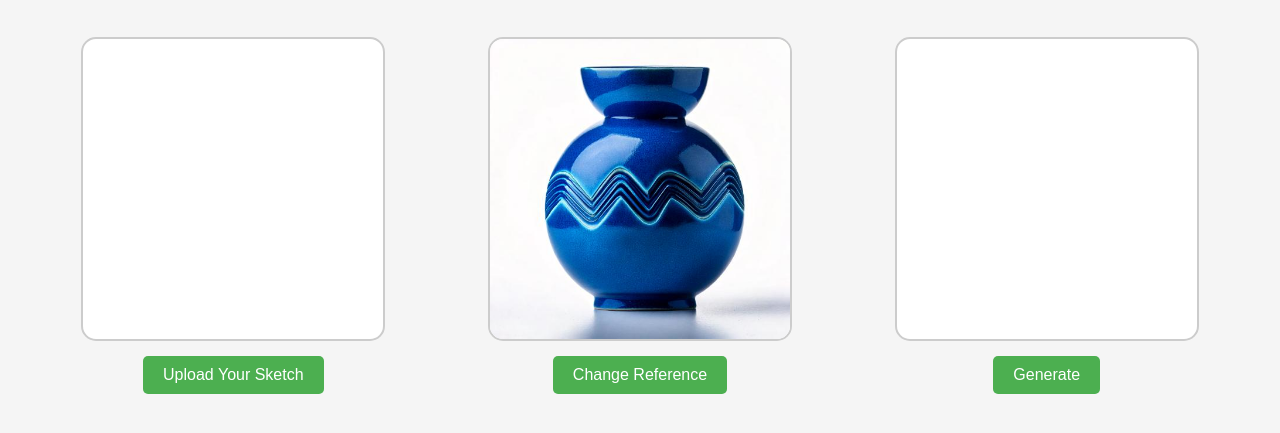
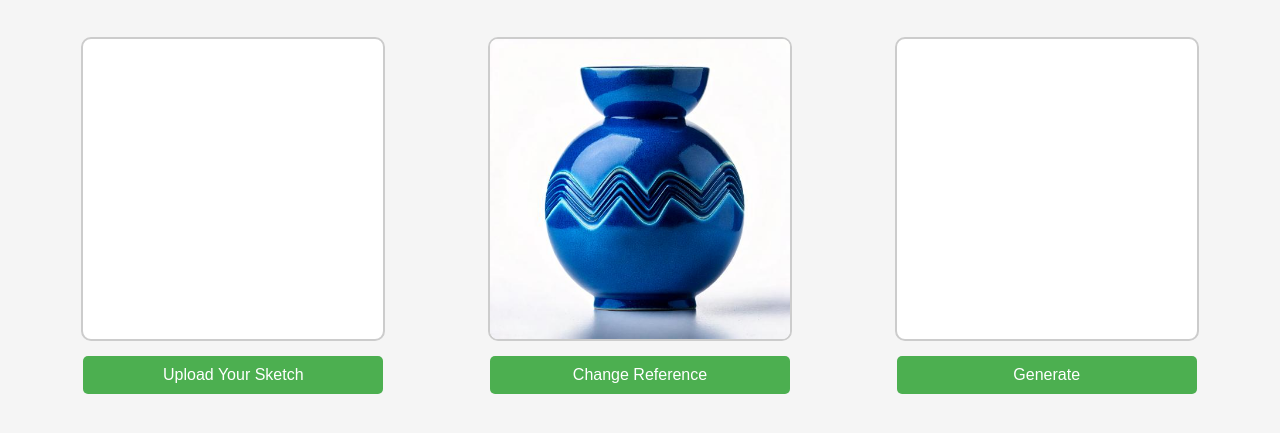
Before and after one commit to FreezaSama/AIFORGE, a plain HTML site: page index.html in a window 1280 px wide. Shown: the part 81-514 px from the top of the page. Drawn offline with Linux system fonts and the light colour scheme.

Commit message:
Update index.html

```diff
--- a/index.html
+++ b/index.html
@@ -39,7 +39,7 @@
             align-items: center;
             justify-content: center;
             background-color: white;
-            border-radius: 15px;
+            border-radius: 10px;
             overflow: hidden;
         }
 
@@ -50,6 +50,7 @@
         }
 
         button {
+            width: 300px;
             padding: 10px 20px;
             background-color: #4CAF50;
             color: white;
@@ -83,7 +84,7 @@
 
         <div class="square">
             <div class="image-box" id="referenceBox">
-                <img src="images/blue vase.jpg" alt="Blue Vase">
+                    <img src="images/blue vase.jpg" alt="Blue Vase">
             </div>
             <button id="changeReference">Change Reference</button>
         </div>
```
